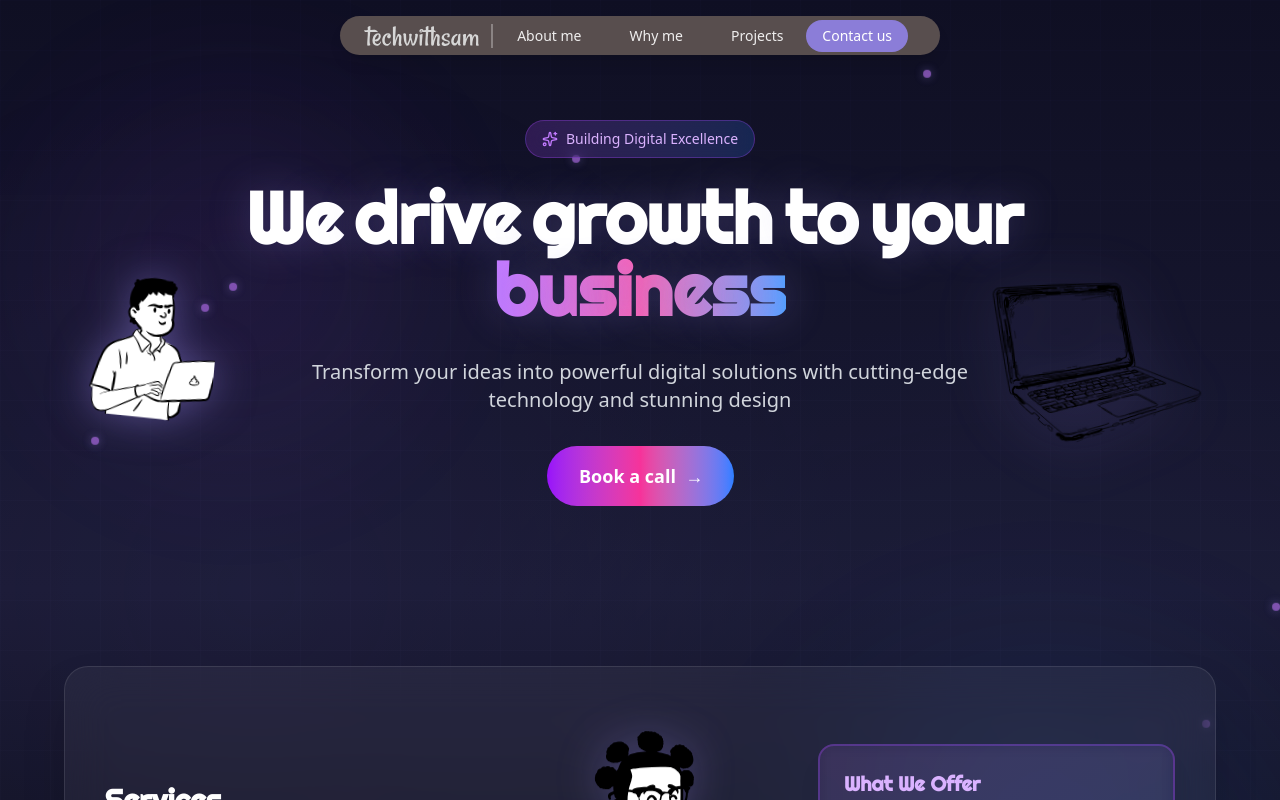
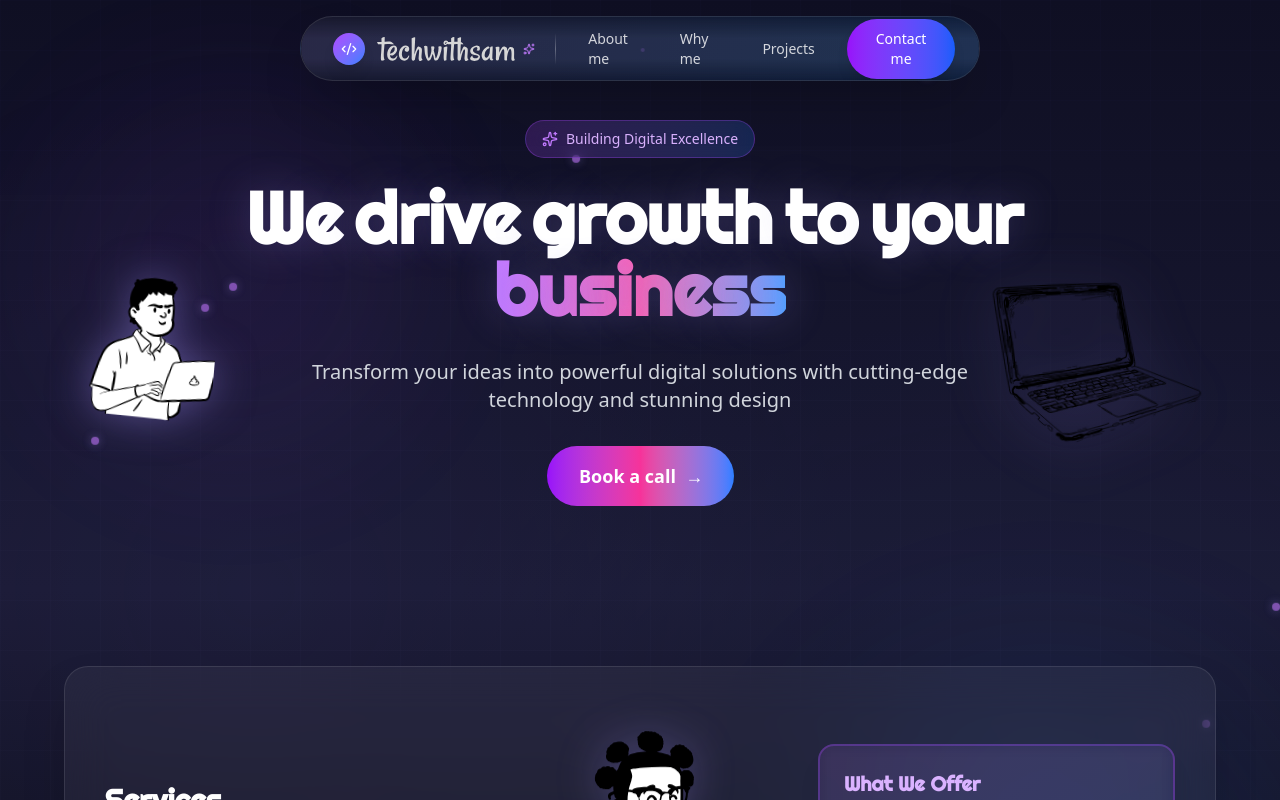
Before and after one commit to SamuelOluwayomi/portfolio_site, a React (Vite) app: page / in a window 1280 px wide. Shown: the top 800 px of the page. Built offline with nearby package versions, Linux system fonts and the light colour scheme.

Commit message:
Improving navbar, adding techstack to whyme

```diff
--- a/package.json
+++ b/package.json
@@ -17,6 +17,7 @@
     "lucide-react": "^0.545.0",
     "react": "^19.1.1",
     "react-dom": "^19.1.1",
+    "react-icons": "^5.5.0",
     "react-intersection-observer": "^9.16.0",
     "react-router-dom": "^7.9.4",
     "tailwindcss": "^4.1.14"
--- a/src/components/Navbar.jsx
+++ b/src/components/Navbar.jsx
@@ -1,12 +1,11 @@
 import { useState } from 'react';
 import { motion, AnimatePresence } from 'framer-motion';
 import logo from '../assets/default.svg';
+import { Code2, Sparkles } from 'lucide-react';
 
 const Navbar = () => {
-  // State to track if mobile menu is open or closed
   const [isOpen, setIsOpen] = useState(false);
 
-  // Smooth-scroll to an element with id and close mobile menu
   const handleScroll = (id) => {
     const el = document.getElementById(id);
     if (el) el.scrollIntoView({ behavior: 'smooth', block: 'start' });
@@ -22,113 +21,148 @@ const Navbar = () => {
     >
       {/* Main navbar container */}
       <div
-        className="backdrop-blur-md rounded-full shadow-lg flex items-center justify-between w-[230px] md:w-[600px] h-[50px] md:h-[39.28px] px-2 mx-auto"
-        style={{ backgroundColor: '#584E4E' }}
+        className="relative backdrop-blur-xl rounded-full shadow-2xl flex items-center justify-between w-full md:w-[680px] h-[60px] md:h-[65px] px-4 md:px-6 mx-auto border border-white/10 overflow-hidden"
+        style={{
+          background: 'linear-gradient(135deg, rgba(26, 26, 46, 0.95) 0%, rgba(16, 33, 62, 0.95) 100%)',
+        }}
       >
+        {/* Animated gradient border effect */}
+        <div
+          className="absolute inset-0 rounded-full opacity-50"
+          style={{
+            background: 'linear-gradient(90deg, rgba(139, 125, 216, 0.3), rgba(123, 159, 211, 0.3), rgba(139, 125, 216, 0.3))',
+            backgroundSize: '200% 100%',
+            animation: 'gradient-shift 3s ease infinite',
+            maskImage: 'linear-gradient(transparent, black, black, transparent)',
+          }}
+        />
 
-        {/* Logo Section */}
-        <div className="flex items-center gap-3 pl-4">
+        {/* Floating particles effect */}
+        <div className="absolute inset-0 overflow-hidden rounded-full pointer-events-none">
+          {[...Array(3)].map((_, i) => (
+            <div
+              key={i}
+              className="absolute w-1 h-1 bg-purple-400/50 rounded-full"
+              style={{
+                top: '50%',
+                left: `${20 + i * 30}%`,
+                animation: `particle-float ${2 + i}s ease-in-out infinite ${i * 0.5}s`,
+              }}
+            />
+          ))}
+        </div>
+
+        {/* Logo Section with icon */}
+        <div className="flex items-center gap-3 pl-2 relative z-10">
+          <motion.div
+            whileHover={{ rotate: 360 }}
+            transition={{ duration: 0.6 }}
+            className="w-8 h-8 rounded-full bg-linear-to-br from-purple-500 to-blue-500 flex items-center justify-center shadow-lg"
+          >
+            <Code2 className="w-4 h-4 text-white" />
+          </motion.div>
+
+          <div className="flex items-center gap-2">
             <img
               src={logo}
               alt="TechWithSam"
-            className="h-5"
+              className="h-6"
               style={{ filter: 'brightness(0) saturate(100%) invert(93%) sepia(0%) saturate(0%) hue-rotate(0deg) brightness(95%) contrast(88%)' }}
             />
+            <Sparkles className="w-3 h-3 text-purple-400" />
+          </div>
 
           {/* Vertical separator line */}
-          <div className="h-6 w-[2px] bg-white/30"></div>
+          <div className="h-8 w-px bg-linear-to-b from-transparent via-white/30 to-transparent ml-2"></div>
         </div>
 
         {/* Desktop Navigation Links */}
-        <div className="hidden md:flex items-center flex-1 justify-between px-6">
-          <div className="flex items-center gap-12">
-             <a
+        <div className="hidden md:flex items-center flex-1 justify-between px-8 relative z-10">
+          <div className="flex items-center gap-10">
+            <motion.a
               href="#about"
               onClick={(e) => { e.preventDefault(); handleScroll('about'); }}
-              className="text-white/90 hover:text-white transition-colors duration-200 hover:scale-105 text-sm"
+              className="relative group text-white/80 hover:text-white transition-all duration-300 text-sm font-medium"
+              whileHover={{ y: -2 }}
             >
               About me
-            </a>
-            <a
+              <span className="absolute -bottom-1 left-0 w-0 h-0.5 bg-linear-to-r from-purple-400 to-blue-400 group-hover:w-full transition-all duration-300"></span>
+            </motion.a>
+
+            <motion.a
               href="#why me"
               onClick={(e) => { e.preventDefault(); handleScroll('why me'); }}
-              className="text-white/90 hover:text-white transition-colors duration-200 hover:scale-105 text-sm"
+              className="relative group text-white/80 hover:text-white transition-all duration-300 text-sm font-medium"
+              whileHover={{ y: -2 }}
             >
               Why me
-            </a>
-            <a
+              <span className="absolute -bottom-1 left-0 w-0 h-0.5 bg-linear-to-r from-purple-400 to-blue-400 group-hover:w-full transition-all duration-300"></span>
+            </motion.a>
+
+            <motion.a
               href="#projects"
               onClick={(e) => { e.preventDefault(); handleScroll('projects'); }}
-              className="text-white/90 hover:text-white transition-colors duration-200 hover:scale-105 text-sm"
+              className="relative group text-white/80 hover:text-white transition-all duration-300 text-sm font-medium"
+              whileHover={{ y: -2 }}
             >
               Projects
-            </a>
+              <span className="absolute -bottom-1 left-0 w-0 h-0.5 bg-linear-to-r from-purple-400 to-blue-400 group-hover:w-full transition-all duration-300"></span>
+            </motion.a>
           </div>
 
           {/* Contact Button */}
           <motion.button
             whileHover={{ scale: 1.05 }}
             whileTap={{ scale: 0.95 }}
-            className="bg-brand-purple text-white px-4 py-1.5 rounded-full hover:bg-brand-purple/90 transition-colors duration-200 text-sm"
+            className="relative group left-8 bg-linear-to-r from-purple-600 to-blue-600 text-white px-5 py-2.5 rounded-full font-medium text-sm shadow-lg overflow-hidden"
+            style={{ willChange: 'transform' }}
           >
-            Contact us
+            <span className="relative z-10">Contact me</span>
+            {/* Hover effect */}
+            <div className="absolute inset-0 bg-linear-to-r from-blue-600 to-purple-600 opacity-0 group-hover:opacity-100 transition-opacity duration-300" />
           </motion.button>
         </div>
 
-        {/* Mobile Menu Button with animated icon */}
+        {/* Mobile Menu Button */}
         <button
           onClick={() => setIsOpen(!isOpen)}
-          className="md:hidden text-white p-2 pr-4 relative w-10 h-10 flex items-center justify-center"
+          className="md:hidden text-white p-2 pr-2 relative w-10 h-10 flex items-center justify-center z-10"
         >
           <div className="w-5 h-5 flex flex-col items-center justify-center">
-            {/* Top line */}
             <motion.span
               animate={isOpen ? { rotate: 45, y: 6 } : { rotate: 0, y: 0 }}
               transition={{ duration: 0.3 }}
-              className="w-5 h-0.5 bg-white block mb-1"
+              className="w-5 h-0.5 bg-white block mb-1 rounded-full"
             />
-            {/* Middle line */}
             <motion.span
               animate={isOpen ? { opacity: 0, x: -10 } : { opacity: 1, x: 0 }}
               transition={{ duration: 0.2 }}
-              className="w-5 h-0.5 bg-white block mb-1"
+              className="w-5 h-0.5 bg-white block mb-1 rounded-full"
             />
-            {/* Bottom line */}
             <motion.span
               animate={isOpen ? { rotate: -45, y: -6 } : { rotate: 0, y: 0 }}
               transition={{ duration: 0.3 }}
-              className="w-5 h-0.5 bg-white block"
+              className="w-5 h-0.5 bg-white block rounded-full"
             />
           </div>
         </button>
       </div>
 
-      {/* Mobile Menu Dropdown with floating animation */}
+      {/* Mobile Menu Dropdown */}
       <AnimatePresence>
         {isOpen && (
           <motion.div
             initial={{ opacity: 0, y: -30, scale: 0.9 }}
-            animate={{
-              opacity: 1,
-              y: [10, 5, 10],
-              scale: 1,
+            animate={{ opacity: 1, y: [10,5,10], scale: 1 }}
+            exit={{ opacity: 0, y: -30, scale: 0.9 }}
+            transition={{ opacity: {duration: 0.3}, scale: {duration: 0.3}, y: { duration: 2,repeat: Infinity, repeatType: "reverse",ease: "easeInOut"}}}
+            className="md:hidden absolute top-full left-0 right-0 backdrop-blur-xl rounded-3xl px-6 py-6 shadow-2xl border border-white/10 mt-2"
+            style={{
+              background: 'linear-gradient(135deg, rgba(26, 26, 46, 0.98) 0%, rgba(16, 33, 62, 0.98) 100%)',
             }}
-            exit={{ opacity: 0, y: -30, scale: 0.9 }}
-            transition={{
-              opacity: { duration: 0.3 },
-              scale: { duration: 0.3 },
-              y: {
-                duration: 2,
-                repeat: Infinity,
-                repeatType: "reverse",
-                ease: "easeInOut"
-              }
-            }}
-            style={{ backgroundColor: '#584E4E' }}
-            className="md:hidden absolute top-full left-0 right-0 backdrop-blur-md rounded-3xl px-6 py-4 shadow-2xl"
           >
             <motion.div
-              className="flex flex-col gap-4"
+              className="flex flex-col gap-1"
               initial="closed"
               animate="open"
               variants={{
@@ -140,41 +174,28 @@ const Navbar = () => {
                 }
               }}
             >
+              {[
+                { label: 'About me', id: 'about' },
+                { label: 'Why me', id: 'why me' },
+                { label: 'Projects', id: 'projects' }
+              ].map((item, i) => (
                 <motion.a
-                href="#about"
-                onClick={(e) => { e.preventDefault(); handleScroll('about'); }}
-                className="text-white/90 hover:text-white transition-colors duration-200 py-2 text-sm"
+                  key={i}
+                  href={`#${item.id}`}
+                  onClick={(e) => { e.preventDefault(); handleScroll(item.id); }}
+                  className="text-white/80 hover:text-white hover:bg-white/5 transition-all duration-200 py-3 px-4 rounded-xl text-sm font-medium"
                   variants={{
                     open: { opacity: 1, x: 0 },
                     closed: { opacity: 0, x: -20 }
                   }}
+                  whileHover={{ x: 5 }}
                 >
-                About us
+                  {item.label}
                 </motion.a>
-              <motion.a
-                href="#why us"
-                onClick={(e) => { e.preventDefault(); handleScroll('blog'); }}
-                className="text-white/90 hover:text-white transition-colors duration-200 py-2 text-sm"
-                variants={{
-                  open: { opacity: 1, x: 0 },
-                  closed: { opacity: 0, x: -20 }
-                }}
-              >
-                Why us
-              </motion.a>
-              <motion.a
-                href="#projects"
-                onClick={(e) => { e.preventDefault(); handleScroll('projects'); }}
-                className="text-white/90 hover:text-white transition-colors duration-200 py-2 text-sm"
-                variants={{
-                  open: { opacity: 1, x: 0 },
-                  closed: { opacity: 0, x: -20 }
-                }}
-              >
-                Projects
-              </motion.a>
+              ))}
+
               <motion.button
-                className="bg-brand-purple text-white px-4 py-1.5 rounded-full hover:bg-brand-purple/90 transition-colors duration-200 w-full text-sm"
+                className="bg-linear-to-r from-purple-600 to-blue-600 text-white px-6 py-3 rounded-xl font-medium text-sm shadow-lg w-full mt-2"
                 variants={{
                   open: { opacity: 1, x: 0 },
                   closed: { opacity: 0, x: -20 }
@@ -182,7 +203,7 @@ const Navbar = () => {
                 whileHover={{ scale: 1.02 }}
                 whileTap={{ scale: 0.98 }}
               >
-                Contact us
+                Contact me
               </motion.button>
             </motion.div>
           </motion.div>
```
Also changed, not shown: src/components/Whyme.jsx (+76 -26 lines), src/index.css (+47 -0 lines), 1 other file (tests, documents, lock files or other folders). Lines whose indentation alone changed are shown as unchanged.
